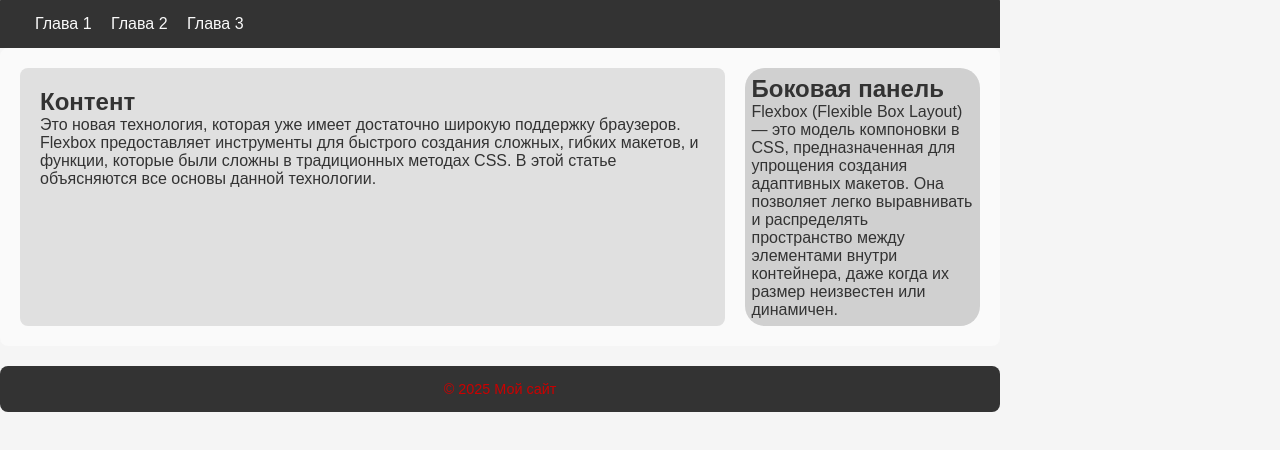
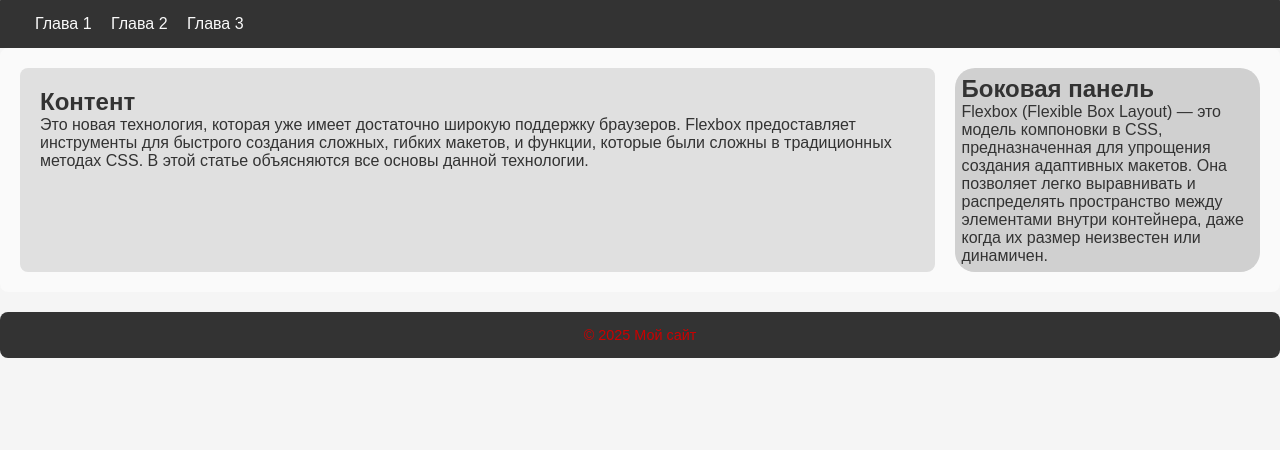
Before and after one commit to ZioUNr/Trygym, a plain HTML site: page gymtry.html in a window 1280 px wide. Drawn offline with Linux system fonts and the light colour scheme.

Commit message:
up and add js

```diff
--- a/gymtry.html
+++ b/gymtry.html
@@ -29,5 +29,7 @@
     <footer>
         <p>© 2025 Мой сайт</p>
     </footer>
+   <script src="main.js"></script>
+
    </html>
 </body>
--- a/style.css
+++ b/style.css
@@ -16,7 +16,7 @@ header, footer,main{
     padding: 20px 0;
    background: rgb(255, 255, 255);
    margin: 10 px auto;
-   max-width: 1000px;
+   max-width: auto;
    border-radius: 8 px;
 
 }
```
Also changed, not shown: main.js (added).
